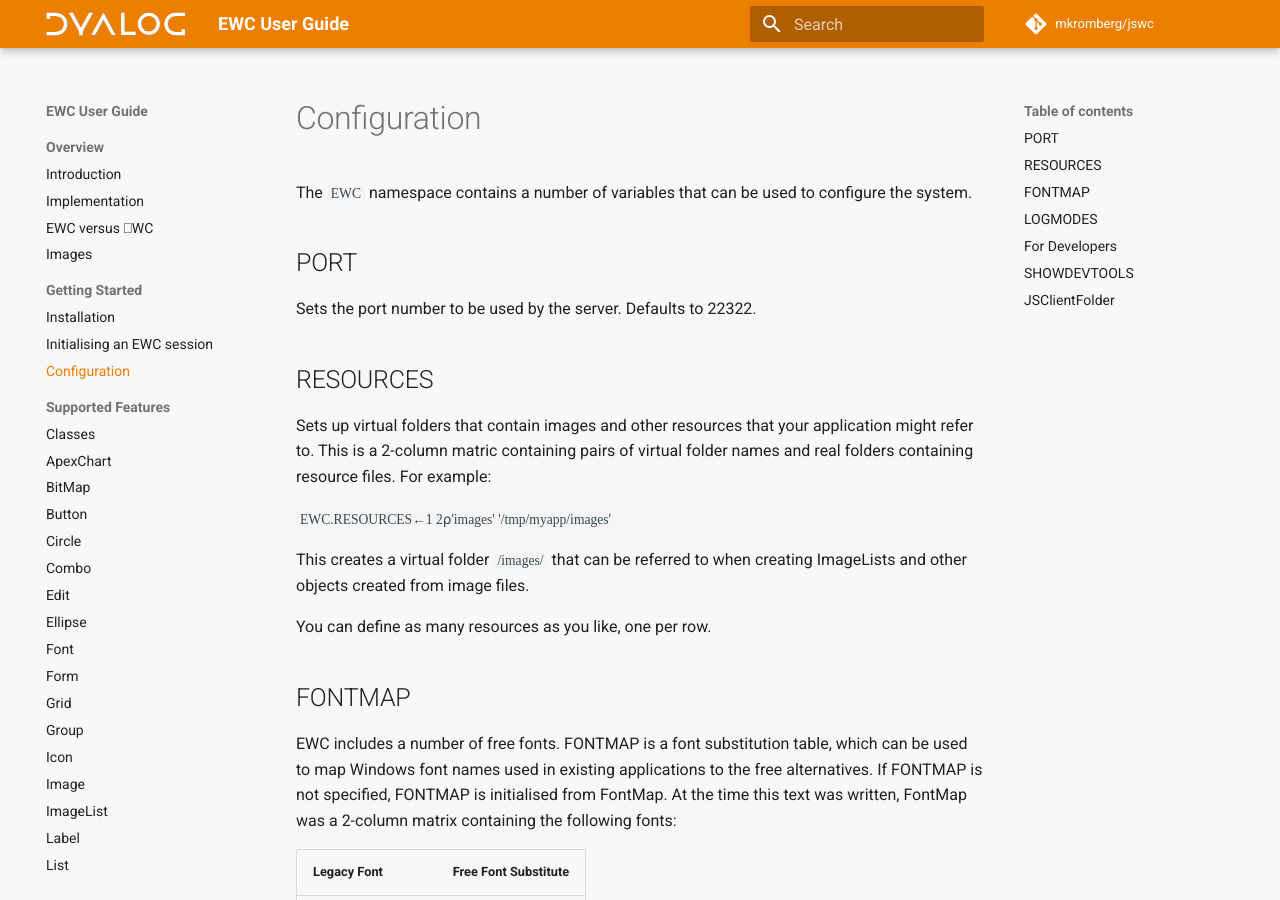
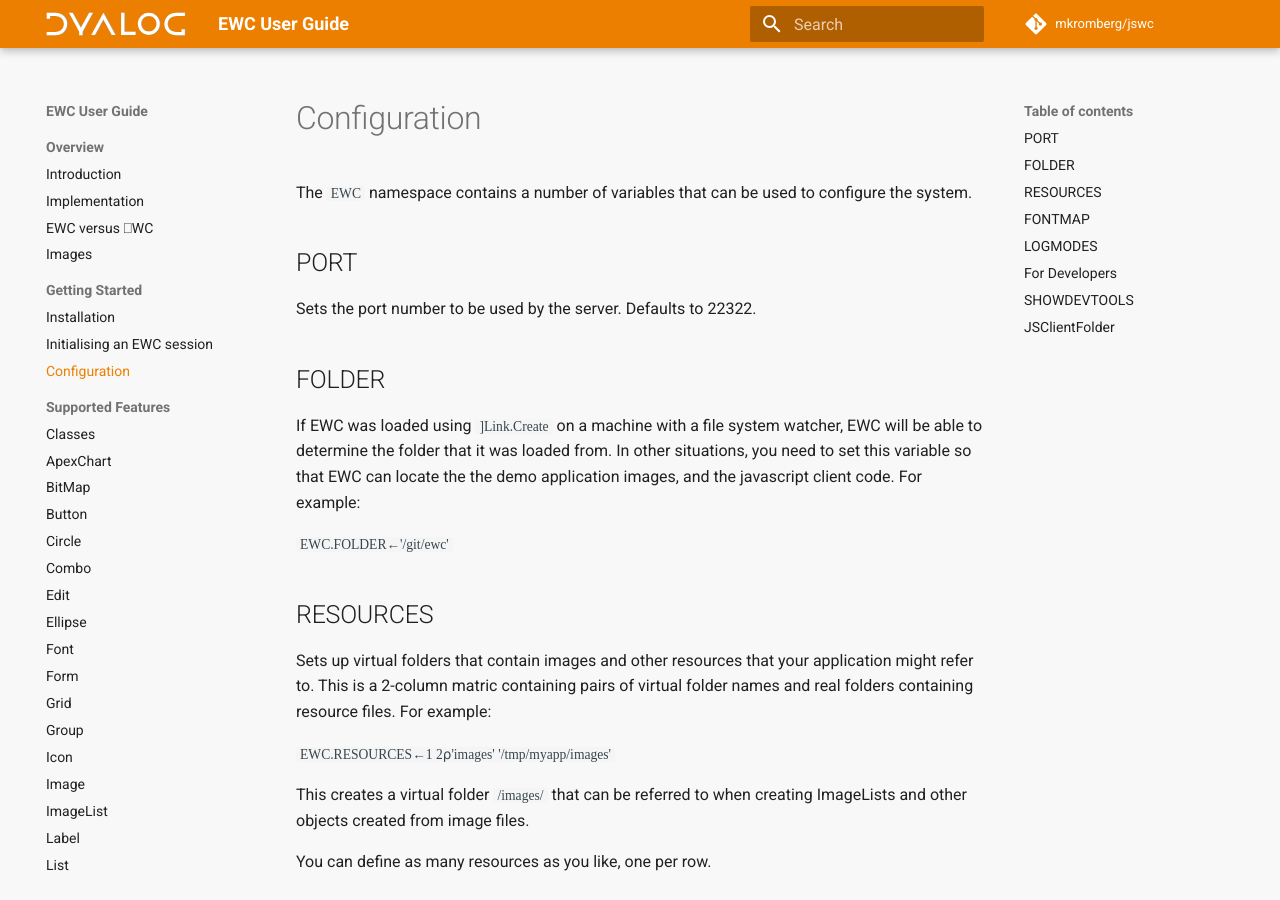
Before and after one commit to Dyalog/EWC, an MkDocs documentation site: the page built from docs/Usage/Configuration.md, in a window 1280 px wide and 900 px high. Built offline with MkDocs 1.6.1 and Material for MkDocs 9.7.7, drawn with Linux system fonts in a browser that asks for light colours; some web fonts are replaced; comment, search, counter and statistics services are not loaded; the version menu is left out.

Commit message:
Add documentation of EWC.FOLDER

```diff
--- a/docs/Usage/Configuration.md
+++ b/docs/Usage/Configuration.md
@@ -6,6 +6,15 @@
 ## PORT
 
 Sets the port number to be used by the server. Defaults to 22322.
+
+## FOLDER
+
+If EWC was loaded using `]Link.Create` on a machine with a file system watcher, EWC will be
+able to determine the folder that it was loaded from. In other situations, you need
+to set this variable so that EWC can locate the the demo application images,
+and the javascript client code. For example:
+
+`EWC.FOLDER←'/git/ewc'`
 
 ## RESOURCES
 
```
